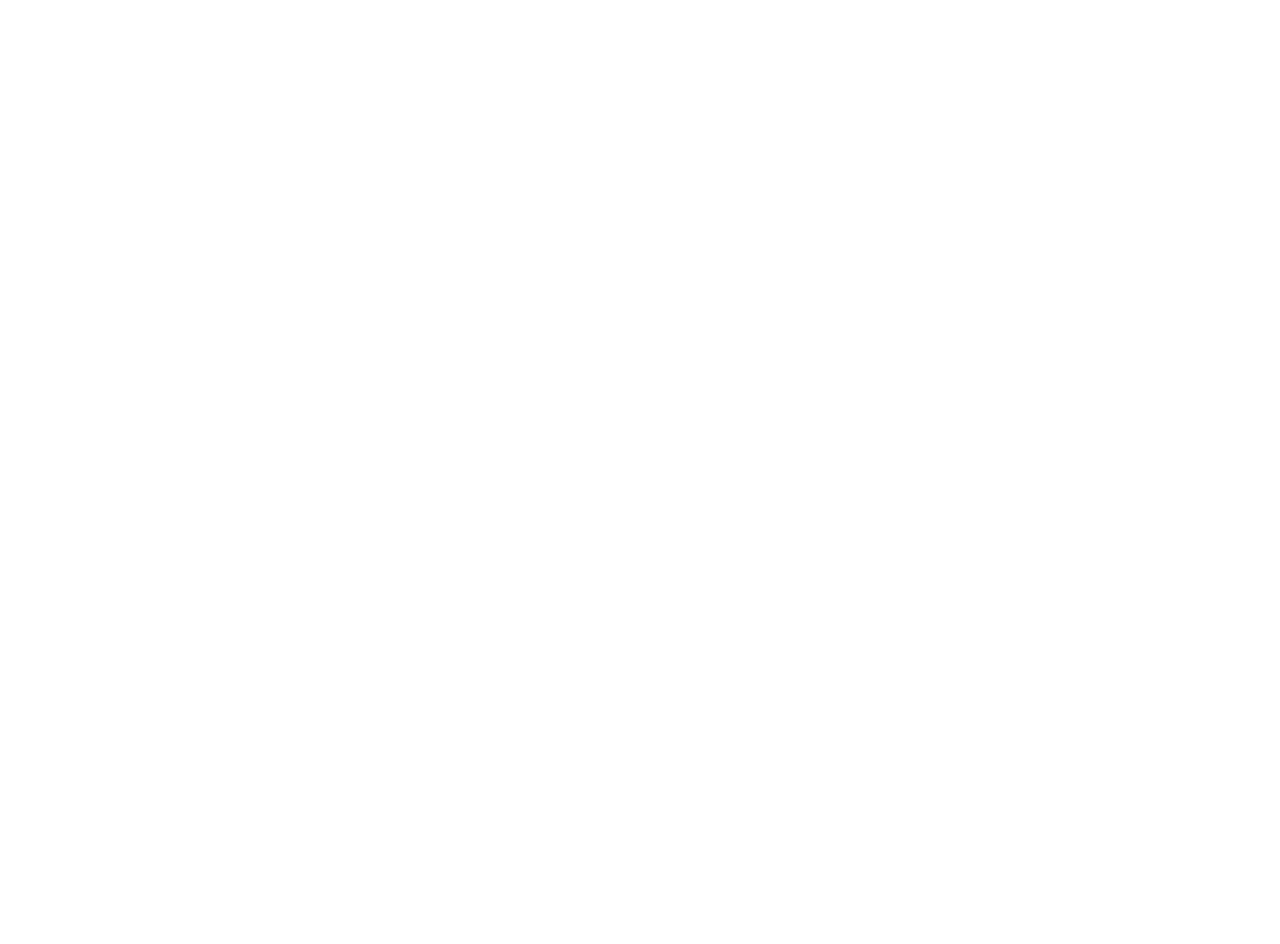
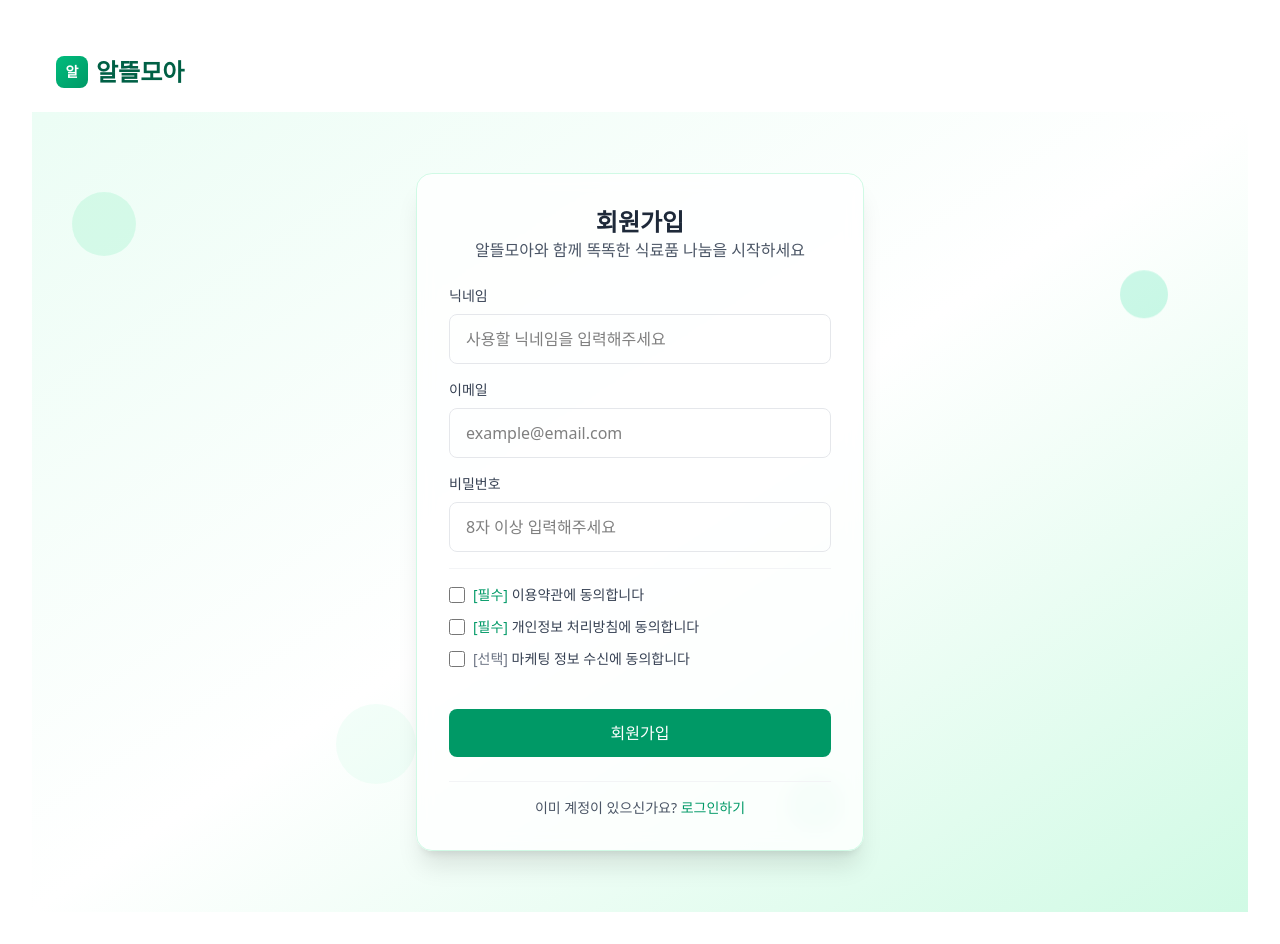
Before and after one commit to postwo/alt-project-front, a React (Vite) app in the folder vite-project/: page /signup in a window 1280 px wide. Before the commit this address had no page. Before the commit the page ends 800 px from the top, so only its background shows below. Built offline with nearby package versions, Linux system fonts and the light colour scheme.

Commit message:
회원가입

```diff
--- a/vite-project/src/App.tsx
+++ b/vite-project/src/App.tsx
@@ -1,18 +1,22 @@
 import { Route, Routes } from 'react-router-dom';
 import './App.css';
 import Main from './views/Main';
-import Authentication from './views/Authentication';
 import BoardDetail from './views/Board/Detail';
 import BoardWrite from './views/Board/Write';
 import BoardUpdate from './views/Board/Update';
 import Container from './layouts/Container';
+import Login from './views/Member/login';
+import SignUp from './views/Member/signup';
+import Admin from './views/Admin/indes';
 
 function App() {
   return (
     <Routes>
       <Route element={<Container />}>
         <Route path="/" element={<Main />} />
-        <Route path="/auth" element={<Authentication />} />
+        <Route path="/login" element={<Login />} />
+        <Route path="/signup" element={<SignUp />} />
+        <Route path="/admin" element={<Admin />} />
         <Route path="/board">
           <Route path=":boardNumber" element={<BoardDetail />} />
           <Route path="write" element={<BoardWrite />} />
--- /dev/null
+++ b/vite-project/src/views/Member/signup.tsx
@@ -0,0 +1,213 @@
+import axios from 'axios';
+import { useState } from 'react';
+import { Link, useNavigate } from 'react-router-dom';
+
+function SignUp() {
+
+  const navigate = useNavigate();
+
+  const [formData, setFormData] = useState({
+    nickname: '',
+    email: '',
+    password: '',
+    agreeTerms: false,
+    agreePrivacy: false,
+    agreeMarketing: false,
+  });
+
+  const handleInputChange = (e: React.ChangeEvent<HTMLInputElement>) => {
+    const { name, value } = e.target;
+    setFormData((prev) => ({ ...prev, [name]: value }));
+  };
+
+  const handleCheckboxChange = (e: React.ChangeEvent<HTMLInputElement>) => {
+    const { name, checked } = e.target;
+    setFormData((prev) => ({ ...prev, [name]: checked }));
+  };
+
+  const handleSubmit = async (e: React.FormEvent) => {
+    e.preventDefault();
+    console.log('회원가입 데이터:', formData);
+
+    try {
+      // 서버로 보낼 데이터 (필수 입력만)
+      const payload = {
+        nickname: formData.nickname,
+        email: formData.email,
+        password: formData.password,
+      };
+
+      // POST 요청
+      const response = await axios.post(
+        'http://localhost:8080/api/member/signup', // 서버 API 주소에 맞게 수정
+        payload
+      );
+
+      console.log('회원가입 성공:', response.data);
+      alert('회원가입이 완료되었습니다!');
+
+        navigate("/");
+    } catch (error: any) {
+      console.error('회원가입 실패:', error.response?.data || error.message);
+      alert('회원가입에 실패했습니다. 다시 시도해주세요.');
+    }
+  };
+
+  return (
+    <div className="min-h-screen bg-gradient-to-br from-emerald-50 via-white to-emerald-100 flex flex-col">
+      <div className="flex-1 flex items-center justify-center p-4 relative">
+        {/* 배경 장식 */}
+        <div className="absolute inset-0 overflow-hidden pointer-events-none">
+          <div className="absolute top-20 left-10 w-16 h-16 bg-emerald-200 rounded-full opacity-20 animate-pulse"></div>
+          <div className="absolute top-40 right-20 w-12 h-12 bg-emerald-300 rounded-full opacity-30 animate-bounce"></div>
+          <div className="absolute bottom-32 left-1/4 w-20 h-20 bg-emerald-100 rounded-full opacity-25"></div>
+          <div className="absolute bottom-20 right-1/3 w-14 h-14 bg-emerald-200 rounded-full opacity-20 animate-pulse"></div>
+        </div>
+
+        <div className="w-full max-w-md relative z-10 bg-white/80 backdrop-blur-sm shadow-xl rounded-2xl p-8 border border-emerald-100">
+          <div className="text-center mb-6">
+            <h2 className="text-2xl font-bold text-gray-800">회원가입</h2>
+            <p className="text-gray-600">
+              알뜰모아와 함께 똑똑한 식료품 나눔을 시작하세요
+            </p>
+          </div>
+
+          <form onSubmit={handleSubmit} className="space-y-4">
+            {/* 닉네임 입력 */}
+            <div className="space-y-2">
+              <label
+                htmlFor="nickname"
+                className="text-sm font-medium text-gray-700 text-left block"
+              >
+                닉네임
+              </label>
+              <input
+                id="nickname"
+                name="nickname"
+                type="text"
+                required
+                value={formData.nickname}
+                onChange={handleInputChange}
+                className="w-full px-4 py-3 border border-gray-200 rounded-lg focus:ring-emerald-500 focus:border-emerald-500"
+                placeholder="사용할 닉네임을 입력해주세요"
+              />
+            </div>
+
+            {/* 이메일 입력 */}
+            <div className="space-y-2">
+              <label
+                htmlFor="email"
+                className="text-sm font-medium text-gray-700 text-left block"
+              >
+                이메일
+              </label>
+              <input
+                id="email"
+                name="email"
+                type="email"
+                required
+                value={formData.email}
+                onChange={handleInputChange}
+                className="w-full px-4 py-3 border border-gray-200 rounded-lg focus:ring-emerald-500 focus:border-emerald-500"
+                placeholder="example@email.com"
+              />
+            </div>
+
+            {/* 비밀번호 입력 */}
+            <div className="space-y-2">
+              <label
+                htmlFor="password"
+                className="text-sm font-medium text-gray-700 text-left block"
+              >
+                비밀번호
+              </label>
+              <input
+                id="password"
+                name="password"
+                type="password"
+                required
+                value={formData.password}
+                onChange={handleInputChange}
+                className="w-full px-4 py-3 border border-gray-200 rounded-lg focus:ring-emerald-500 focus:border-emerald-500"
+                placeholder="8자 이상 입력해주세요"
+              />
+            </div>
+
+            {/* 체크박스 */}
+            <div className="space-y-3 pt-4 border-t border-gray-100">
+              <div className="flex items-center space-x-2">
+                <input
+                  id="agreeTerms"
+                  name="agreeTerms"
+                  type="checkbox"
+                  checked={formData.agreeTerms}
+                  onChange={handleCheckboxChange}
+                  className="h-4 w-4 text-emerald-600 rounded"
+                />
+                <label htmlFor="agreeTerms" className="text-sm text-gray-700">
+                  <span className="text-emerald-600 font-medium">[필수]</span>{' '}
+                  이용약관에 동의합니다
+                </label>
+              </div>
+
+              <div className="flex items-center space-x-2">
+                <input
+                  id="agreePrivacy"
+                  name="agreePrivacy"
+                  type="checkbox"
+                  checked={formData.agreePrivacy}
+                  onChange={handleCheckboxChange}
+                  className="h-4 w-4 text-emerald-600 rounded"
+                />
+                <label htmlFor="agreePrivacy" className="text-sm text-gray-700">
+                  <span className="text-emerald-600 font-medium">[필수]</span>{' '}
+                  개인정보 처리방침에 동의합니다
+                </label>
+              </div>
+
+              <div className="flex items-center space-x-2">
+                <input
+                  id="agreeMarketing"
+                  name="agreeMarketing"
+                  type="checkbox"
+                  checked={formData.agreeMarketing}
+                  onChange={handleCheckboxChange}
+                  className="h-4 w-4 text-emerald-600 rounded"
+                />
+                <label
+                  htmlFor="agreeMarketing"
+                  className="text-sm text-gray-700"
+                >
+                  <span className="text-gray-500">[선택]</span> 마케팅 정보
+                  수신에 동의합니다
+                </label>
+              </div>
+            </div>
+
+            <button
+              type="submit"
+              className="w-full bg-emerald-600 hover:bg-emerald-700 text-white font-medium py-3 mt-6 rounded-lg"
+              disabled={!formData.agreeTerms || !formData.agreePrivacy}
+            >
+              회원가입
+            </button>
+          </form>
+
+          <div className="text-center mt-6 pt-4 border-t border-gray-100">
+            <p className="text-sm text-gray-600">
+              이미 계정이 있으신가요?{' '}
+              <Link
+                to="/login"
+                className="text-emerald-600 hover:text-emerald-700 font-medium"
+              >
+                로그인하기
+              </Link>
+            </p>
+          </div>
+        </div>
+      </div>
+    </div>
+  );
+}
+
+export default SignUp;
```
